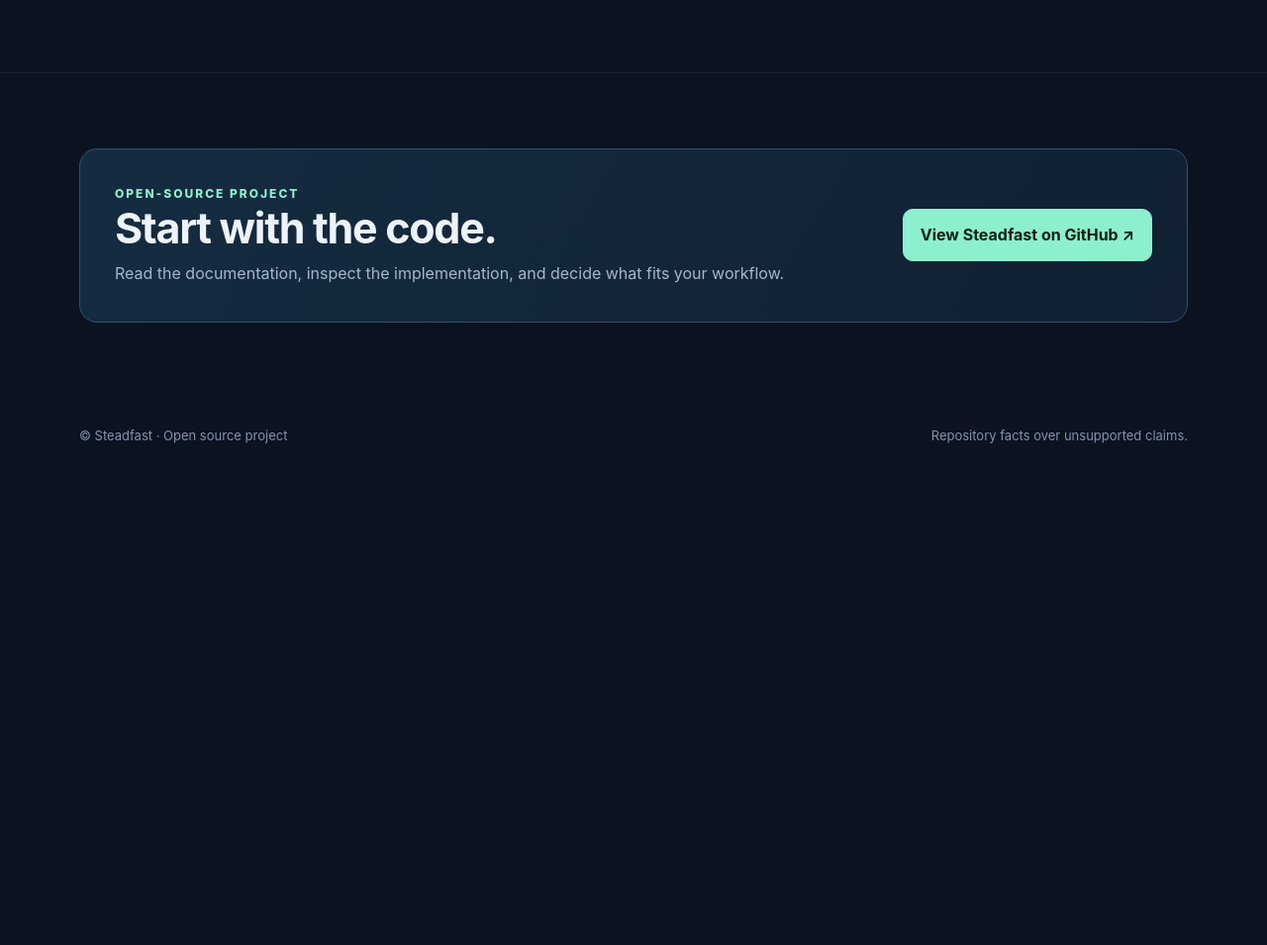
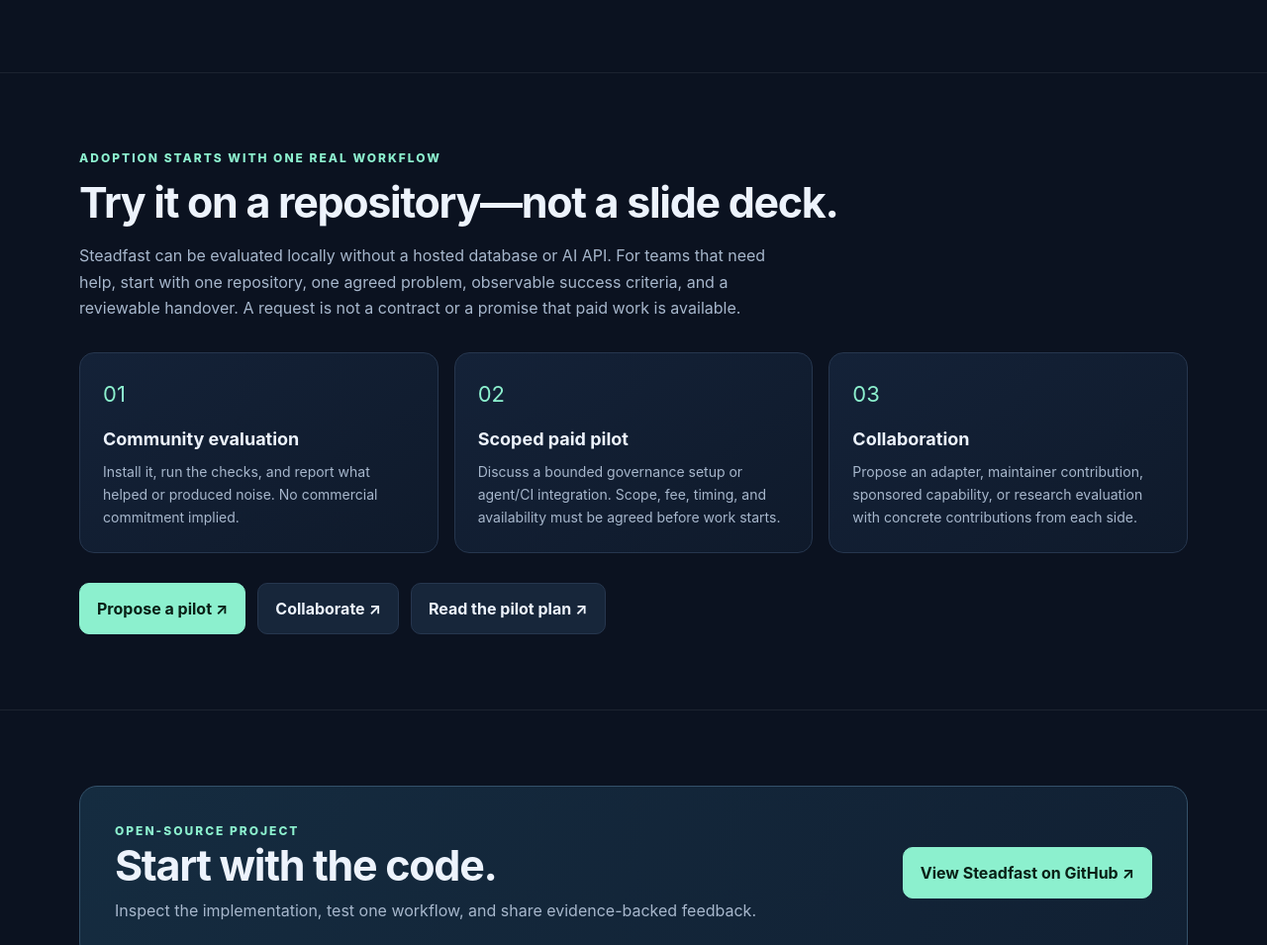
Before and after one commit to rllibo833-sudo/Steadfast, a plain HTML site: page website/index.html in a window 1280 px wide. Shown: the part 1828-2783 px from the top of the page at 99% size. Before the commit the page ends 2317 px from the top, so only its background shows below. Drawn offline with Linux system fonts and the light colour scheme.

Commit message:
Add a concrete adoption and pilot conversion path

```diff
--- a/website/index.html
+++ b/website/index.html
@@ -16,7 +16,7 @@
 <body>
   <header class="wrap nav">
     <a class="brand" href="#" aria-label="Steadfast home" style="text-decoration:none"><span class="mark">S</span><span>steadfast</span></a>
-    <nav class="navlinks" aria-label="Main navigation"><a class="hide-mobile" href="#capabilities">Capabilities</a><a class="hide-mobile" href="#workflow">How it works</a><a href="https://github.com/rllibo833-sudo/Steadfast">GitHub ↗</a></nav>
+    <nav class="navlinks" aria-label="Main navigation"><a class="hide-mobile" href="#capabilities">Capabilities</a><a class="hide-mobile" href="#workflow">How it works</a><a href="#pilot">Pilot</a><a href="https://github.com/rllibo833-sudo/Steadfast">GitHub ↗</a></nav>
   </header>
   <main>
     <section class="wrap hero">
@@ -68,8 +68,25 @@
         </div>
       </div>
     </section>
+    <section id="pilot" class="section">
+      <div class="wrap">
+        <div class="eyebrow">Adoption starts with one real workflow</div>
+        <h2>Try it on a repository—not a slide deck.</h2>
+        <p class="sectionintro">Steadfast can be evaluated locally without a hosted database or AI API. For teams that need help, start with one repository, one agreed problem, observable success criteria, and a reviewable handover. A request is not a contract or a promise that paid work is available.</p>
+        <div class="cards">
+          <article class="card"><div class="icon">01</div><h3>Community evaluation</h3><p>Install it, run the checks, and report what helped or produced noise. No commercial commitment implied.</p></article>
+          <article class="card"><div class="icon">02</div><h3>Scoped paid pilot</h3><p>Discuss a bounded governance setup or agent/CI integration. Scope, fee, timing, and availability must be agreed before work starts.</p></article>
+          <article class="card"><div class="icon">03</div><h3>Collaboration</h3><p>Propose an adapter, maintainer contribution, sponsored capability, or research evaluation with concrete contributions from each side.</p></article>
+        </div>
+        <div class="actions">
+          <a class="button primary" href="https://github.com/rllibo833-sudo/Steadfast/issues/new?template=paid_pilot.yml">Propose a pilot ↗</a>
+          <a class="button" href="https://github.com/rllibo833-sudo/Steadfast/issues/new?template=collaboration.yml">Collaborate ↗</a>
+          <a class="button" href="https://github.com/rllibo833-sudo/Steadfast/blob/main/docs/ADOPTION_AND_PAID_PILOT.md">Read the pilot plan ↗</a>
+        </div>
+      </div>
+    </section>
     <section class="section">
-      <div class="wrap"><div class="cta"><div><div class="eyebrow">Open-source project</div><h2>Start with the code.</h2><p>Read the documentation, inspect the implementation, and decide what fits your workflow.</p></div><a class="button primary" href="https://github.com/rllibo833-sudo/Steadfast">View Steadfast on GitHub ↗</a></div></div>
+      <div class="wrap"><div class="cta"><div><div class="eyebrow">Open-source project</div><h2>Start with the code.</h2><p>Inspect the implementation, test one workflow, and share evidence-backed feedback.</p></div><a class="button primary" href="https://github.com/rllibo833-sudo/Steadfast">View Steadfast on GitHub ↗</a></div></div>
     </section>
   </main>
   <footer class="wrap"><span>© Steadfast · Open source project</span><span>Repository facts over unsupported claims.</span></footer>
```
